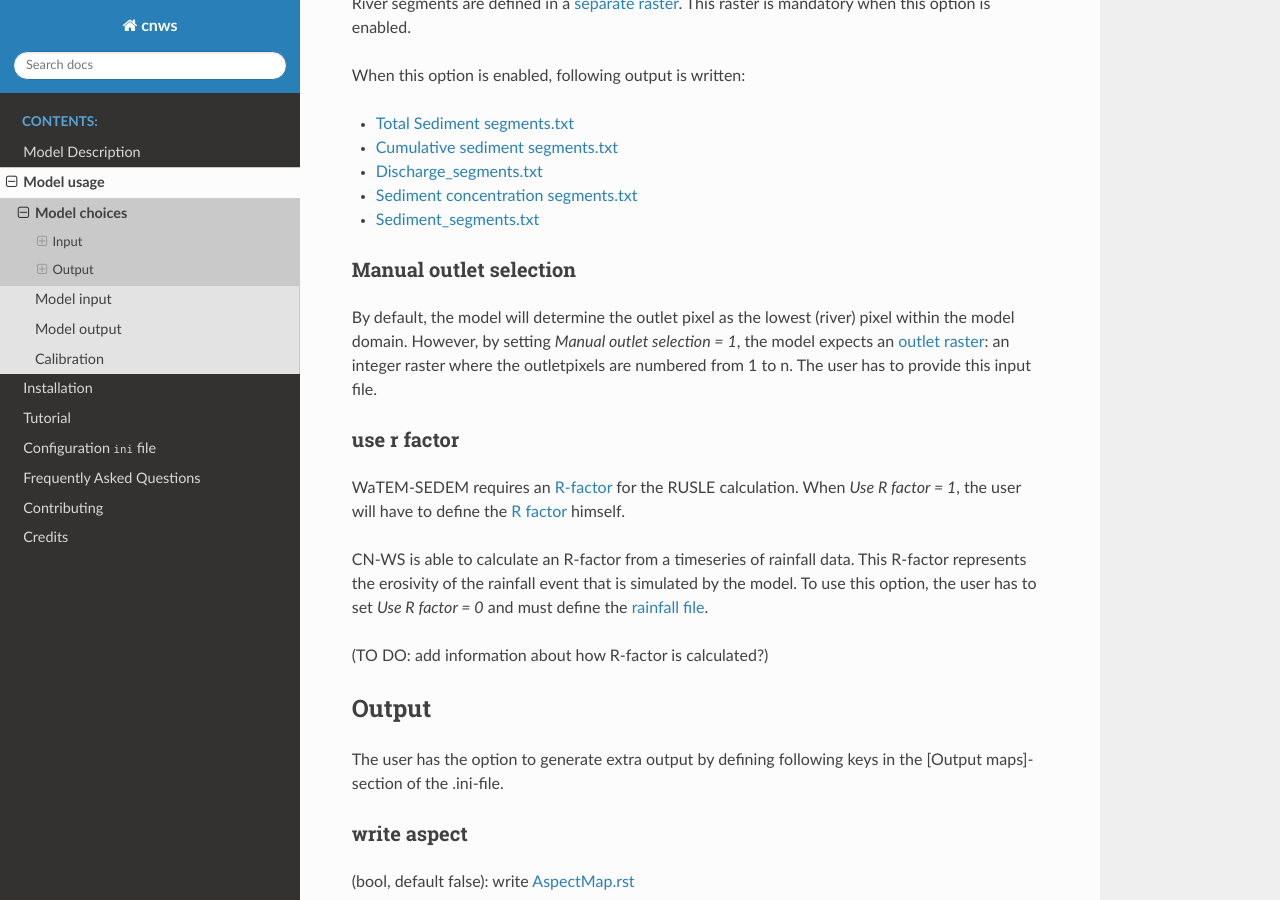
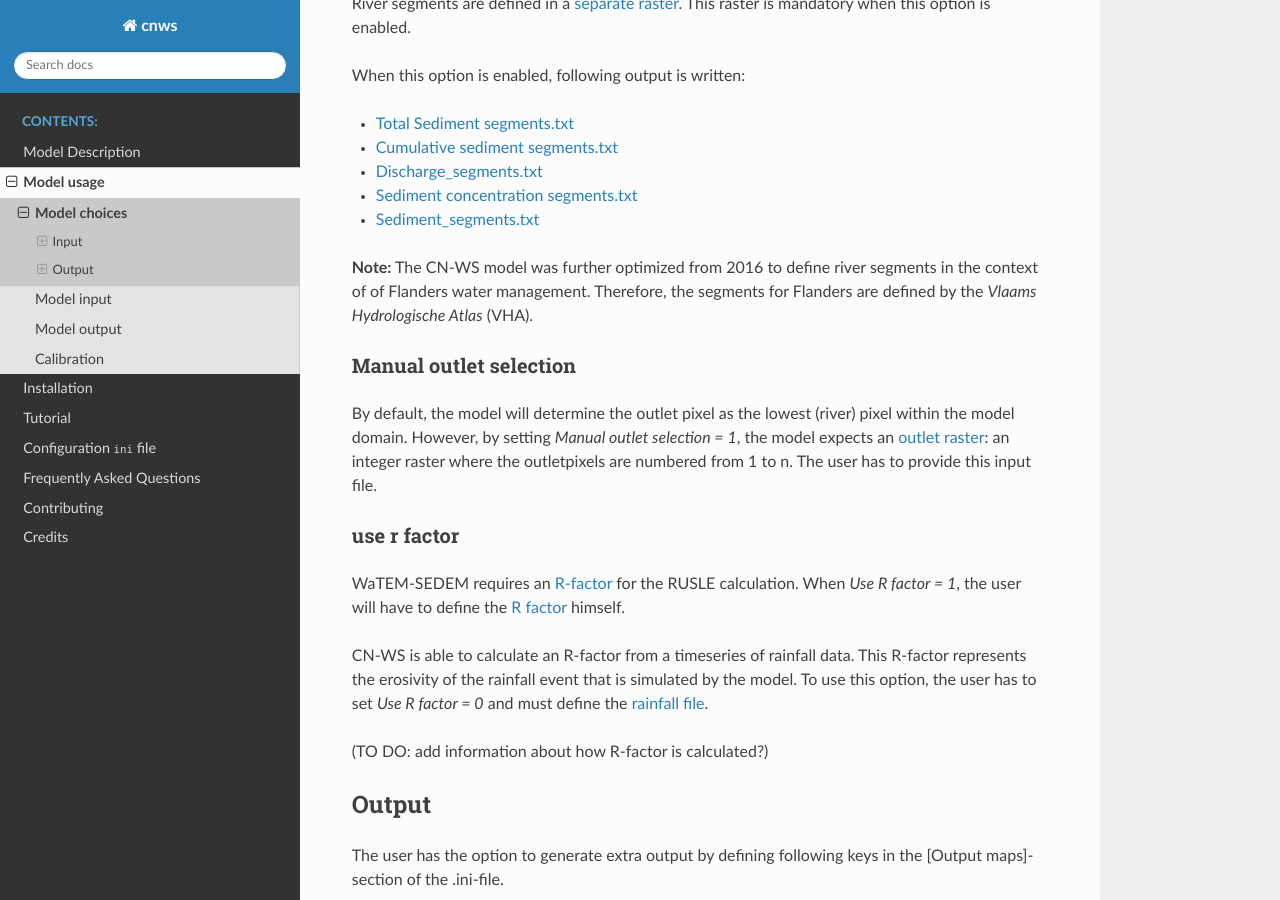
Before and after one commit to watem-sedem/watem-sedem, a Sphinx documentation site: the page built from docs/choices.rst, in a window 1280 px wide and 900 px high, scrolled down 7527 px. Built offline with Sphinx 7.4.7 and the Read the Docs theme 2.0.0, drawn with Linux system fonts in a browser that asks for light colours.

Commit message:
added note for use segments in Flanders: VHA

```diff
--- a/docs/choices.rst
+++ b/docs/choices.rst
@@ -419,6 +419,11 @@ When this option is enabled, following output is written:
 - :ref:`Sediment concentration segments.txt <sedconcensegment>`
 - :ref:`Sediment_segments.txt <sedsegmenttxt>`
 
+**Note:** The CN-WS model was further optimized from 2016 to define river
+segments in the context of of Flanders water management. Therefore, the
+segments for Flanders are defined by the `Vlaams Hydrologische Atlas` (VHA).
+
+
 .. _manualoutlet:
 
 Manual outlet selection
```
